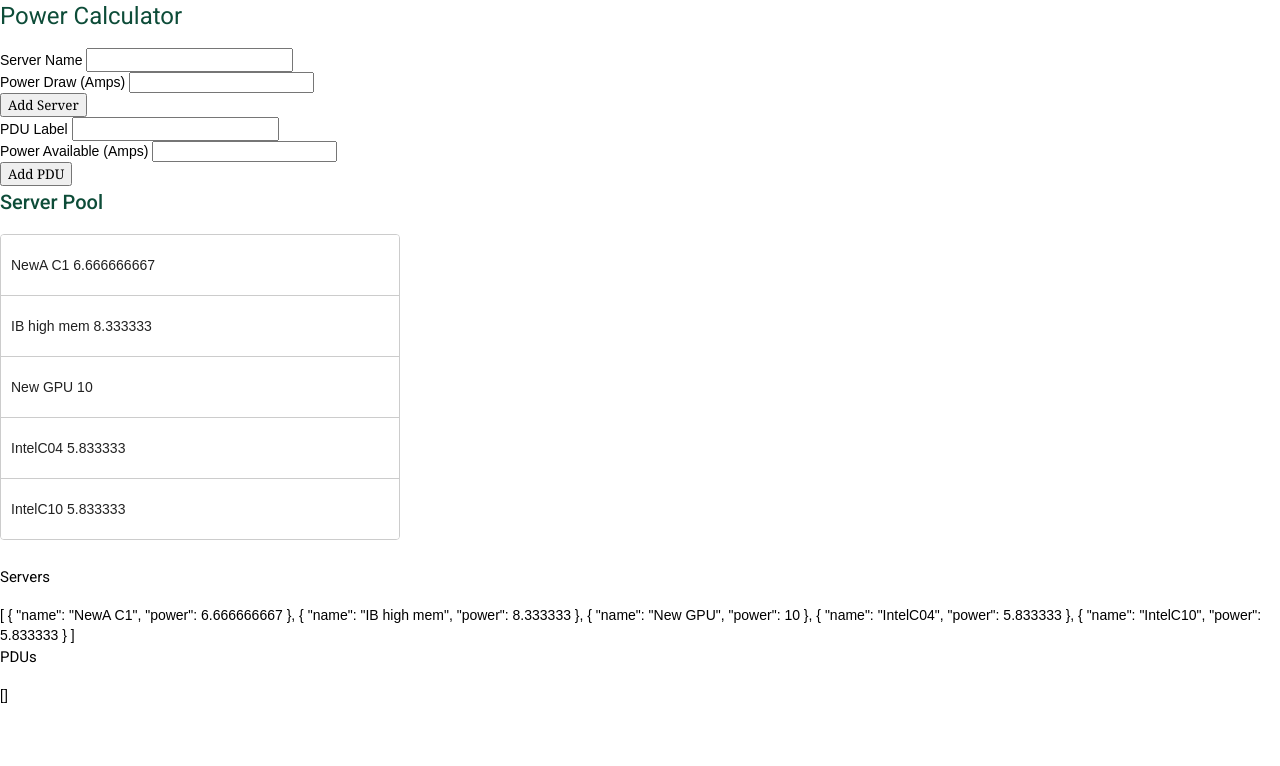
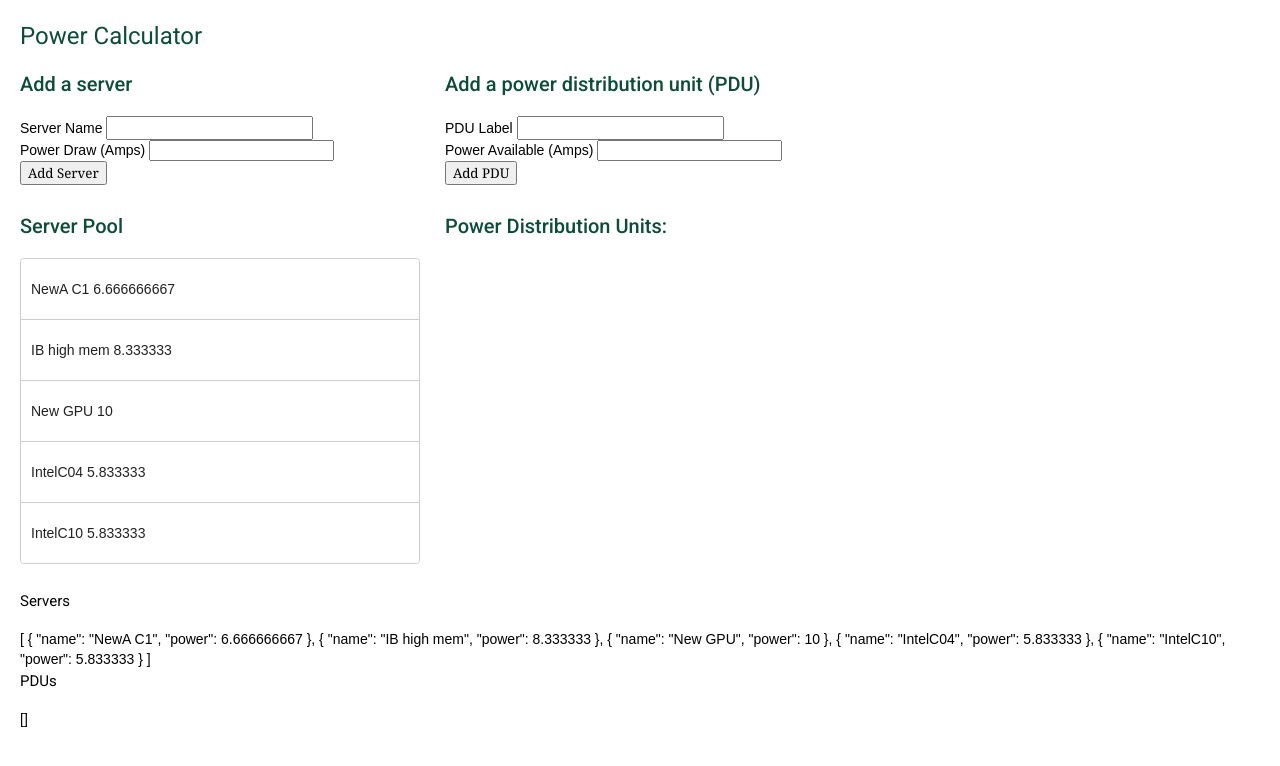
Before and after one commit to vuw-research-computing/rack-pdu-layout, an Angular app: page / in a window 1280 px wide. Shown: the top 766 px of the page. Built offline with nearby package versions, Linux system fonts and the light colour scheme.

Commit message:
improved layout of application page

```diff
--- a/src/app/app.component.css
+++ b/src/app/app.component.css
@@ -1,3 +1,7 @@
+.body {
+  padding: 20px;
+}
+
 .grid-container {
   display: grid;
   grid-template-columns: repeat(2, 1fr);
--- a/src/app/app.component.html
+++ b/src/app/app.component.html
@@ -1,3 +1,5 @@
+<div class="body">
+
 <h1>{{title}}</h1>
 
 <!-- <div class="grid-container">
@@ -9,8 +11,12 @@
 
 </div> -->
 
+<div class="example-container">
 <app-server-form></app-server-form>
+</div>
+<div class="example-container">
 <app-pdu-form></app-pdu-form>
+</div>
 
 <div cdkDropListGroup>
 
@@ -25,7 +31,7 @@
 </div>
 
   <div class="example-container">
-
+    <h2>Power Distribution Units:</h2>
     <div *ngFor="let pdu of pdus">
       <h3>{{pdu.label}} {{pdu.totalpower}} {{pdu.servercontainer}}</h3>
       <cdk-drop-list
@@ -36,33 +42,6 @@
   </cdk-drop-list>
 
     </div>
-
-<!--
-
-    <h2>PDUs</h2>
-      <h2>PDU 2 4.5555</h2>
-      <cdk-drop-list
-      [cdkDropListData]="placeholder1"
-      class="example-list"
-      (cdkDropListDropped)="drop($event)">
-      <div class="example-box" *ngFor="let item of placeholder1" cdkDrag>{{item.name}} {{item.power}}</div>
-  </cdk-drop-list>
-
-    <h2>PDU 3 4.5555</h2>
-    <cdk-drop-list
-    [cdkDropListData]="placeholder2"
-    class="example-list"
-    (cdkDropListDropped)="drop($event)">
-    <div class="example-box" *ngFor="let item of placeholder2" cdkDrag>{{item.name}} {{item.power}}</div>
-    </cdk-drop-list>
-
-  <h2>PDU 4 4.5555</h2>
-  <cdk-drop-list
-  [cdkDropListData]="placeholder3"
-  class="example-list"
-  (cdkDropListDropped)="drop($event)">
-  <div class="example-box" *ngFor="let item of placeholder3" cdkDrag>{{item.name}} {{item.power}}</div>
-</cdk-drop-list> -->
 
 </div>
 
@@ -75,3 +54,4 @@
   <h4>PDUs</h4>
   {{pdus | json}}
 </div>
+</div>
--- a/src/app/app.component.ts
+++ b/src/app/app.component.ts
@@ -34,9 +34,15 @@ export class AppComponent implements OnInit{
   }
 
   // ngOnInit(): void {
+  //   this.servers = this.serverService.getServers();
+  //   this.pdus = this.pduService.getMockPdus();
+  // }
+
+    // ngOnInit(): void {
   //   this.servers = this.serverService.getMockServers();
   //   this.pdus = this.pduService.getMockPdus();
   // }
+
 
   drop(event: CdkDragDrop<string[]>) {
     if (event.previousContainer === event.container) {
--- a/src/app/pdu-form/pdu-form.component.html
+++ b/src/app/pdu-form/pdu-form.component.html
@@ -1,3 +1,5 @@
+<h2>Add a power distribution unit (PDU)</h2>
+
 <form [formGroup]="newpduForm" (ngSubmit)="onSubmit()">
 
     <div>
--- a/src/app/server-form/server-form.component.html
+++ b/src/app/server-form/server-form.component.html
@@ -1,3 +1,5 @@
+<h2>Add a server</h2>
+
 <form [formGroup]="newserverForm" (ngSubmit)="onSubmit()">
 
   <div>
```
